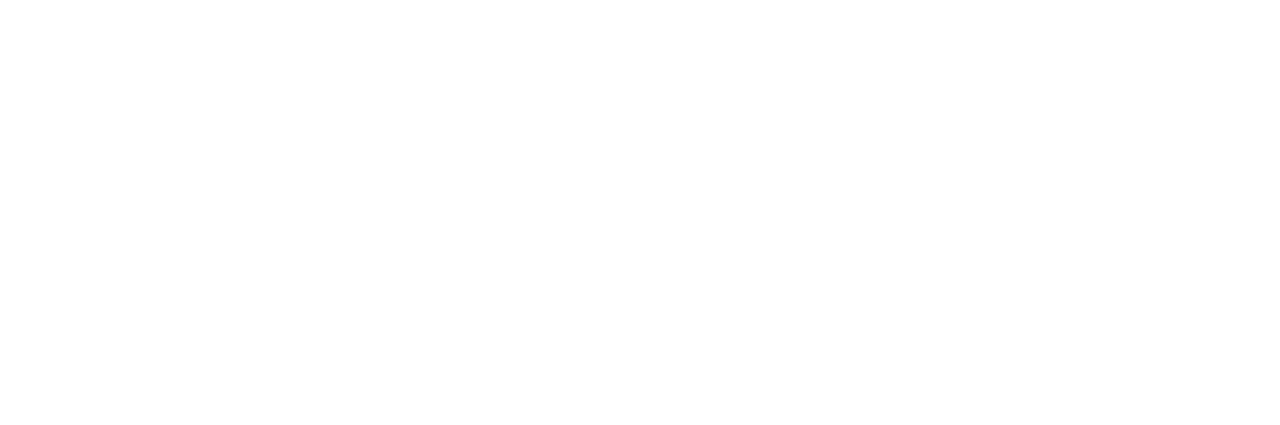
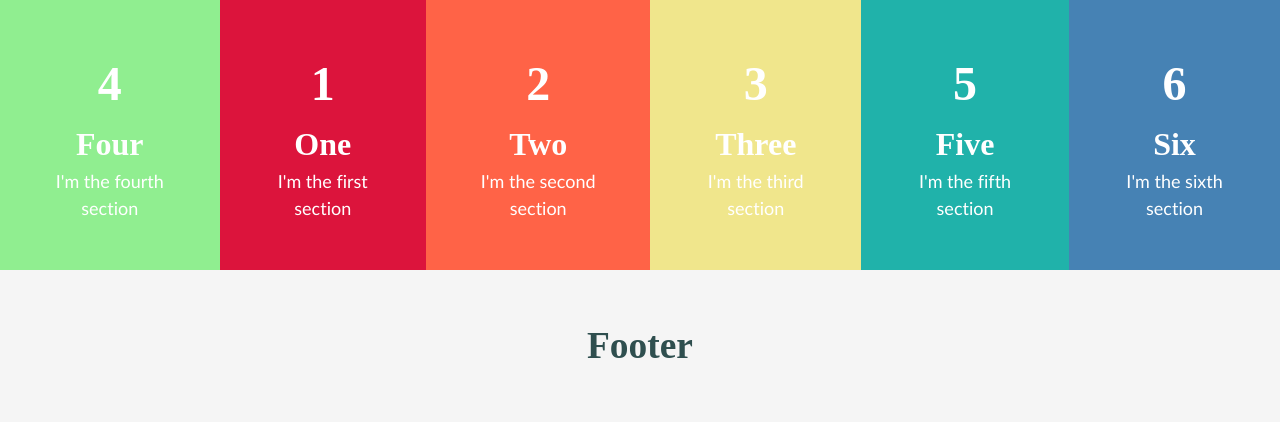
Before and after one commit to scates98/NAIT-DMIT1530, a plain HTML site: page demo-pseudo-selectors/index.html in a window 1280 px wide. Drawn offline with Linux system fonts and the light colour scheme.

Commit message:
Day 7 Demo Changes

```diff
--- a/demo-pseudo-selectors/css/styles.css
+++ b/demo-pseudo-selectors/css/styles.css
@@ -0,0 +1,46 @@
+.flex-container {
+    display: flex;
+    justify-content: center;
+
+}
+
+section {
+    padding: 3rem;
+    color: #fff;
+    font-size: 2rem;
+    text-align: center;
+}
+
+section:first-child {
+    background-color: crimson;
+}
+section:nth-child(2) {
+    background-color: tomato;
+}
+section:nth-child(3) {
+    background-color: khaki;
+}
+section:nth-child(4) {
+    background-color: lightgreen;
+    order: -1;
+}
+section:nth-child(5) {
+    background-color: lightseagreen;
+}
+section:last-child {
+    background-color: steelblue;
+}
+
+section:only-child {
+    background-color: whitesmoke;
+    color: darkslategray;
+}
+p:first-of-type {
+    font-weight: bold;
+    font-family: 'Times New Roman', Times, serif;
+}
+p:last-of-type {
+    font-size: 1.125rem;
+    font-family:'Trebuchet MS', 'Lucida Sans Unicode', 'Lucida Grande', 'Lucida Sans', Arial, sans-serif;
+
+}
--- a/demo-pseudo-selectors/index.html
+++ b/demo-pseudo-selectors/index.html
@@ -3,11 +3,50 @@
 <head>
     <meta charset="UTF-8">
     <meta name="viewport" content="width=device-width, initial-scale=1.0">
-    <title>Flexbox Pseudo Selectors</title>
+    <title>Demo CSS Pseudo Selectors</title>
     <link rel="stylesheet" href="css/reset.css">
     <link rel="stylesheet" href="css/styles.css">
 </head>
 <body>
 
+    <main>
+        <div class="flex-container">
+            <section>
+                <h2>1</h2>
+                <p>One</p>
+                <p>I'm the first section</p>
+            </section>
+            <section>
+                <h2>2</h2>
+                <p>Two</p>
+                <p>I'm the second section</p>
+            </section>
+            <section>
+                <h2>3</h2>
+                <p>Three</p>
+                <p>I'm the third section</p>
+            </section>
+            <section>
+                <h2>4</h2>
+                <p>Four</p>
+                <p>I'm the fourth section</p>
+            </section>
+            <section>
+                <h2>5</h2>
+                <p>Five</p>
+                <p>I'm the fifth section</p>
+            </section>
+            <section>
+                <h2>6</h2>
+                <p>Six</p>
+                <p>I'm the sixth section</p>
+            </section>
+        </div>
+    </main>
+    <footer>
+        <section>
+            <h3>Footer</h3>
+        </section>
+    </footer>
 </body>
 </html>
```
